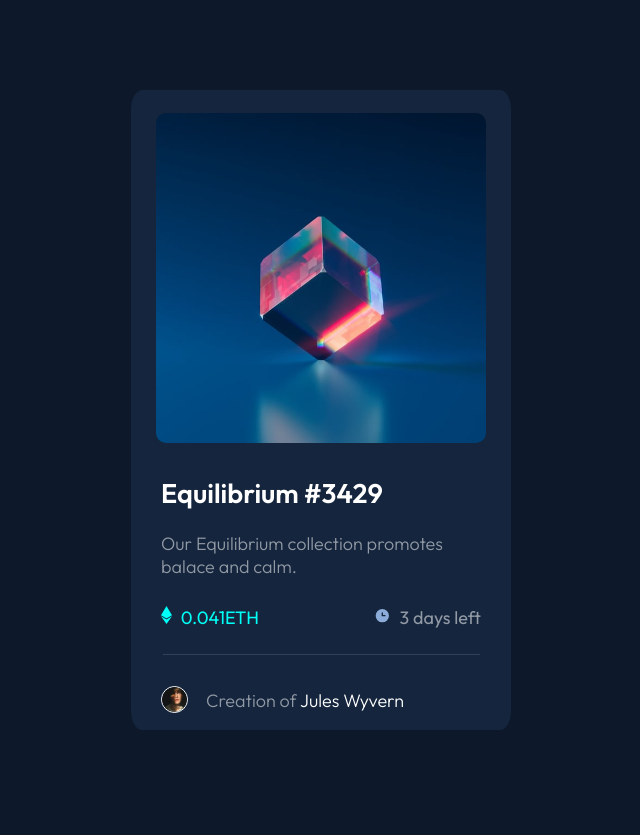
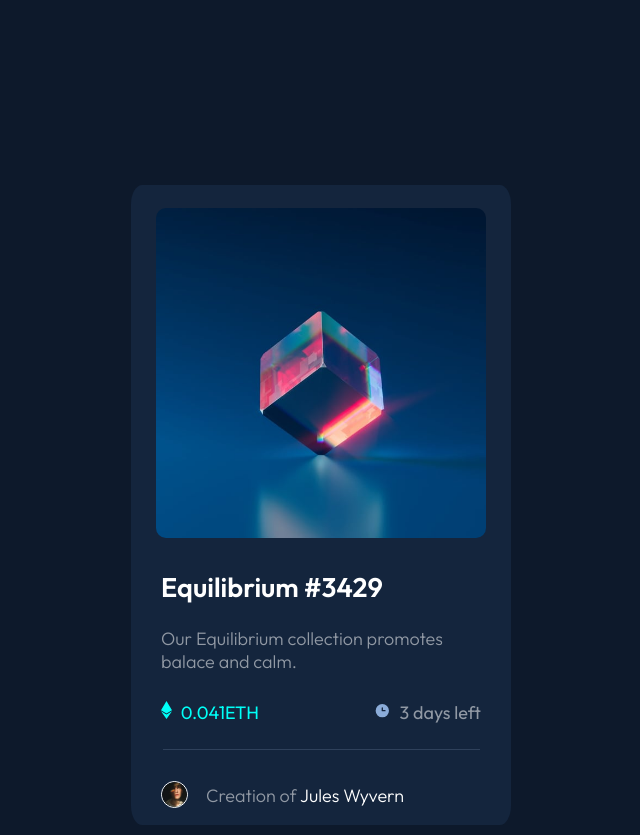
Before and after one commit to narimanvt/front-end-mentor-NFT-preview-card-, a plain HTML site: page index.html in a window 1280 px wide. Shown: the whole page, without its empty margins (319-959 px from the left). Before the commit the page ends 800 px from the top, so only its background shows below. Drawn offline with Linux system fonts and the light colour scheme.

Commit message:
Update style.css

```diff
--- a/style.css
+++ b/style.css
@@ -35,7 +35,7 @@ a:hover {
     width: 380px;
     background-color: hsl(216, 50%, 16%);
     border-radius: 3%;
-    margin-top:6.5%;
+    margin-top:14%;
 }
 
 .image{
```
